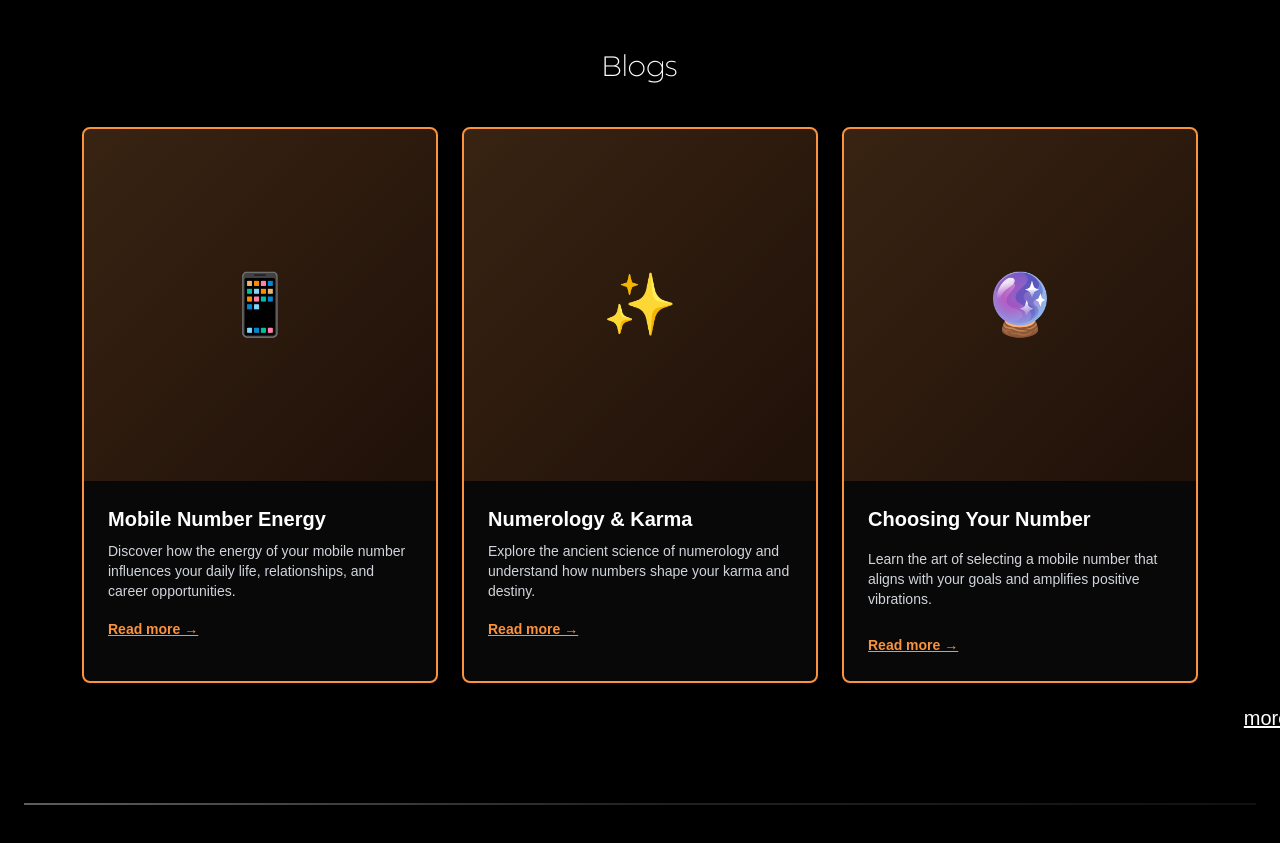
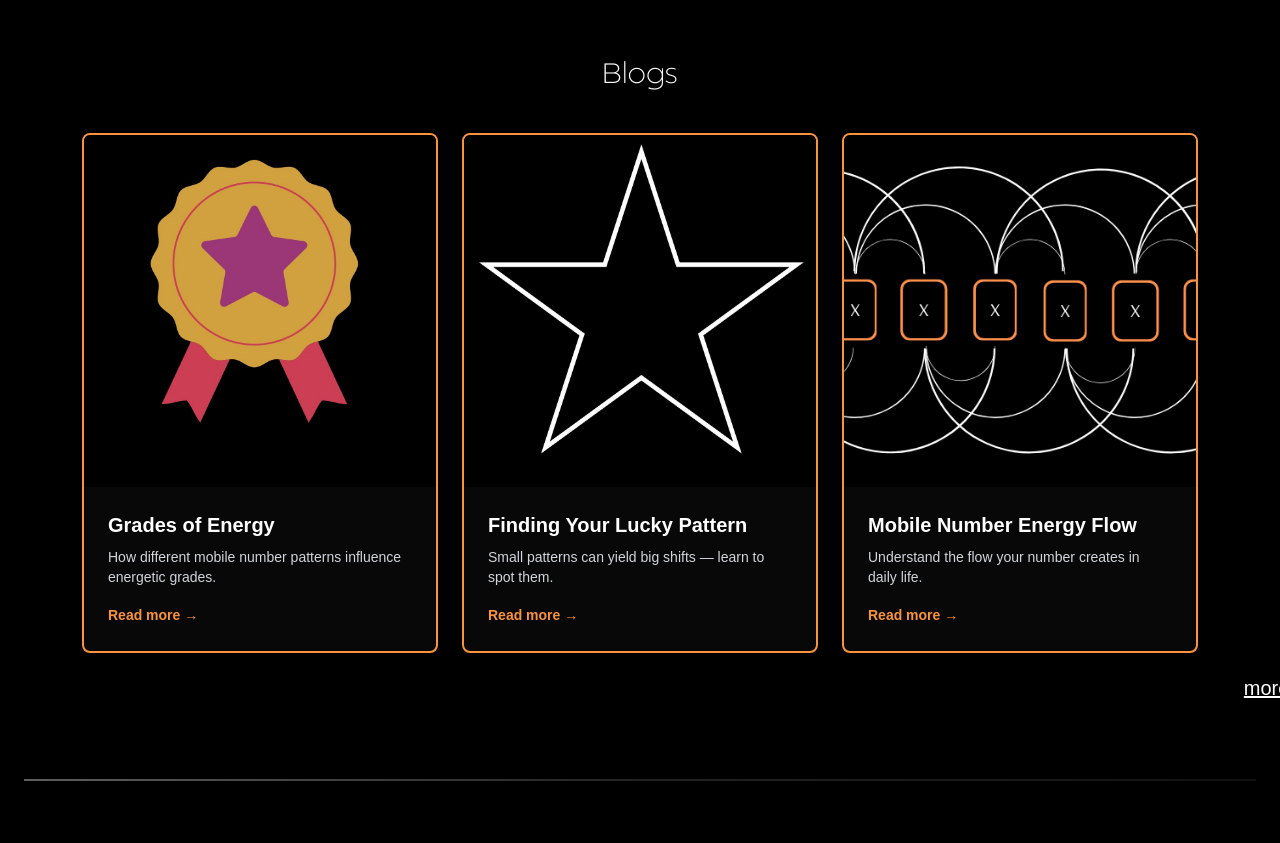
Before and after one commit to tanuj0111/this-project, a React (Create React App) app: page / in a window 1280 px wide. Shown: the part 4680-5523 px from the top of the page. Built offline with nearby package versions, Linux system fonts and the light colour scheme.

Commit message:
Add per-item Read more/less toggle for blog section

```diff
--- a/src/PersonalizedReport.css
+++ b/src/PersonalizedReport.css
@@ -153,19 +153,19 @@
   max-width: 800px;
   border: 4px solid #ff8a2b;
   border-radius: 20px;
-  padding: 50px 60px 40px;
+  padding: 35px 45px 30px;
   background: transparent;
   position: relative;
 }
 
 .ck-form-inner {
-  margin-bottom: 40px;
+  margin-bottom: 25px;
 }
 
 .ck-form-heading {
   font-size: 28px;
   font-weight: 400;
-  margin-bottom: 30px;
+  margin-bottom: 20px;
   color: #ffffff;
 }
 
@@ -173,15 +173,14 @@
 
 /* FIELD BLOCKS */
 .ck-field-block {
-  margin-bottom: 24px;
+  margin-bottom: 16px;
 }
 
 .ck-label {
   font-size: 18px;
-  font-weight: 400;
-  margin-bottom: 10px;
+  font-weight: 500;
+  margin-bottom: 8px;
   color: #ffffff;
-  display: block;
 }
 
 .ck-label-right {
@@ -271,7 +270,8 @@
   display: flex;
   gap: 16px;
   align-items: center;
-  flex-wrap: wrap;
+  flex-direction: row;
+  flex-wrap: nowrap;
 }
 
 .ck-btn-row-horizontal {
@@ -279,6 +279,16 @@
 }
 
 .ck-btn-row-horizontal .ck-pill {
+  flex: 1;
+  min-width: 0;
+}
+
+.ck-btn-row .ck-pill {
+  flex: 1;
+  min-width: 0;
+}
+
+.ck-btn-row .ck-input {
   flex: 1;
   min-width: 0;
 }
@@ -318,8 +328,8 @@
 
 /* PARALLEL/PREVIOUS NUMBER BLOCKS */
 .ck-parallel-block {
-  margin-bottom: 30px;
-  padding-bottom: 20px;
+  margin-bottom: 20px;
+  padding-bottom: 16px;
   border-bottom: 1px solid #2a2a2a;
 }
 
@@ -331,7 +341,7 @@
   display: flex;
   justify-content: space-between;
   align-items: center;
-  margin-bottom: 16px;
+  margin-bottom: 12px;
 }
 
 .ck-parallel-header-actions {
@@ -377,11 +387,11 @@
 }
 
 .ck-add-btn-wrap {
-  margin-top: 20px;
-  margin-bottom: 20px;
+  margin-top: 16px;
+  margin-bottom: 16px;
   display: flex;
   align-items: center;
-  gap: 20px;
+  gap: 16px;
 }
 
 .ck-add-btn {
@@ -412,8 +422,8 @@
 .ck-step-nav {
   display: flex;
   justify-content: space-between;
-  margin-top: 30px;
-  padding-top: 20px;
+  margin-top: 20px;
+  padding-top: 16px;
 }
 
 .single-step-nav {
@@ -441,9 +451,10 @@
 /* FORM FOOTER */
 .ck-form-footer {
   display: flex;
+  flex-direction: row;
   align-items: stretch;
   justify-content: center;
-  margin-top: 40px;
+  margin-top: 25px;
   width: 100%;
   max-width: 600px;
   margin-left: auto;
@@ -488,7 +499,7 @@
 }
 
 .ck-delivery-text {
-  margin-top: 30px;
+  margin-top: 20px;
   text-align: center;
   font-size: 16px;
   line-height: 1.6;
@@ -499,29 +510,29 @@
 
 /* FAQ SECTION */
 .ck-faq-section {
-  padding: 60px 40px 80px;
+  padding: 40px 40px 60px;
   text-align: center;
 }
 
 .ck-faq-title {
   font-size: 36px;
   font-weight: 400;
-  margin-bottom: 50px;
+  margin-bottom: 30px;
   color: #ffffff;
 }
 
 .ck-faq-list {
   max-width: 1000px;
-  margin: 0 auto 50px;
+  margin: 0 auto 30px;
   display: flex;
   flex-direction: column;
-  gap: 20px;
+  gap: 12px;
 }
 
 .ck-faq-item {
   border-radius: 12px;
   border: 3px solid #3a3a3a;
-  padding: 24px 30px;
+  padding: 18px 24px;
   font-size: 20px;
   text-align: center;
   cursor: pointer;
@@ -529,7 +540,7 @@
   background: transparent;
   color: #ffffff;
   position: relative;
-  min-height: 70px;
+  min-height: 60px;
   display: flex;
   align-items: center;
   justify-content: center;
@@ -541,11 +552,11 @@
 
 .ck-faq-item-active {
   border-color: #ff8a2b;
-  min-height: 200px;
+  min-height: 180px;
   align-items: flex-start;
   flex-direction: column;
   text-align: left;
-  padding: 30px;
+  padding: 24px;
 }
 
 .ck-faq-item-active .faq-question {
@@ -687,9 +698,10 @@
   }
 
   .ck-btn-row {
-    flex-direction: column;
+    flex-direction: row !important;
     align-items: stretch;
-    gap: 12px;
+    gap: 8px;
+    flex-wrap: nowrap;
   }
 
   .ck-btn-row-horizontal {
@@ -704,15 +716,28 @@
     font-size: 15px;
   }
 
+  .ck-btn-row .ck-pill {
+    flex: 1;
+    min-width: 0;
+    padding: 12px 10px;
+    font-size: 15px;
+  }
+
+  .ck-btn-row .ck-input {
+    flex: 1;
+    min-width: 0;
+    font-size: 15px;
+    padding: 12px 10px;
+  }
+
   .ck-pill {
-    width: 100%;
     text-align: center;
   }
 
   .age-input,
   .month-input,
   .year-input {
-    max-width: 100%;
+    max-width: none;
   }
 
   .ck-inline-inputs {
@@ -772,23 +797,23 @@
   }
 
   .ck-form-footer {
-    flex-direction: column;
+    flex-direction: row !important;
     margin-top: 30px;
     max-width: 100%;
   }
 
   .ck-price-pill {
-    border-radius: 12px 12px 0 0;
-    border-right: 3px solid #ff8a2b;
-    border-bottom: none;
+    border-radius: 12px 0 0 12px;
+    border-right: none;
+    border-bottom: 3px solid #ff8a2b;
     font-size: 16px;
     padding: 14px 20px;
   }
 
   .ck-proceed-btn {
-    border-radius: 0 0 12px 12px;
-    border-left: 3px solid #ff8a2b;
-    border-top: none;
+    border-radius: 0 12px 12px 0;
+    border-left: none;
+    border-top: 3px solid #ff8a2b;
     font-size: 16px;
     padding: 14px 20px;
   }
@@ -852,6 +877,20 @@
   }
 
   .ck-btn-row-horizontal .ck-pill {
+    padding: 10px 8px;
+    font-size: 14px;
+  }
+
+  .ck-btn-row {
+    gap: 6px;
+  }
+
+  .ck-btn-row .ck-pill {
+    padding: 10px 8px;
+    font-size: 14px;
+  }
+
+  .ck-btn-row .ck-input {
     padding: 10px 8px;
     font-size: 14px;
   }
--- a/src/landingPage.jsx
+++ b/src/landingPage.jsx
@@ -1138,6 +1138,32 @@ export default function ConsciousKarmaSections() {
   const [showForm, setShowForm] = useState(false);
   const [prefillIsd, setPrefillIsd] = useState("+91");
   const [prefillMobile, setPrefillMobile] = useState("");
+  const [expandedBlog, setExpandedBlog] = useState(null);
+
+  // --- BLOG ITEMS (local demo data) ---
+  const blogItems = [
+    {
+      img: gradeImg,
+      title: "Grades of Energy",
+      excerpt: "How different mobile number patterns influence energetic grades.",
+      content:
+        "Numbers carry vibrations. In this post we explore how digits combine to form energy grades, what to look for in your number, and simple practices to harmonize your communication frequency.",
+    },
+    {
+      img: blankStarImg,
+      title: "Finding Your Lucky Pattern",
+      excerpt: "Small patterns can yield big shifts — learn to spot them.",
+      content:
+        "Lucky patterns are often subtle. We'll walk through examples, how to test patterns against real life events, and a practical checklist to identify patterns that work for you.",
+    },
+    {
+      img: mobileEnergyFlow,
+      title: "Mobile Number Energy Flow",
+      excerpt: "Understand the flow your number creates in daily life.",
+      content:
+        "Your mobile number is a channel. This article dissects how call/message behaviour, number cycles, and timing shape the energy flow around you — and what to do if the flow feels blocked.",
+    },
+  ];
 
   // ESC & scroll lock when overlay is open
   useEffect(() => {
@@ -1482,55 +1508,49 @@ export default function ConsciousKarmaSections() {
             Blogs
           </h2>
 
-          {/* 🔹 Blog Cards */}
+          {/* 🔹 Blog Cards (mapped with inline Read more) */}
           <div className="grid grid-cols-1 sm:grid-cols-2 lg:grid-cols-3 gap-6 sm:gap-7 md:gap-8 lg:gap-[24px] justify-items-center max-w-[1200px] mx-auto">
-            {/* Blog 1 */}
-            <div className="w-full max-w-[400px] border-2 border-orange-400 rounded-lg overflow-hidden bg-[rgba(255,255,255,0.03)] hover:bg-[rgba(255,255,255,0.06)] transition-all">
-              <div className="aspect-square bg-gradient-to-br from-orange-400/20 to-orange-600/10 flex items-center justify-center">
-                <div className="text-5xl sm:text-6xl">📱</div>
+            {blogItems.map((b, i) => (
+              <div
+                key={i}
+                className="w-full max-w-[400px] border-2 border-orange-400 rounded-lg overflow-hidden bg-[rgba(255,255,255,0.03)] hover:bg-[rgba(255,255,255,0.06)] transition-all"
+              >
+                <div className="aspect-square bg-gradient-to-br from-orange-400/20 to-orange-600/10 flex items-center justify-center">
+                  {b.img ? (
+                    <img src={b.img} alt={b.title} className="w-full h-full object-cover" />
+                  ) : (
+                    <div className="text-5xl sm:text-6xl">✦</div>
+                  )}
+                </div>
+                <div className="p-4 sm:p-5 md:p-6 text-left">
+                  <h3 className="text-lg sm:text-xl font-semibold mb-2 sm:mb-3 text-white">{b.title}</h3>
+                  <p className="text-gray-300 text-sm mb-3 sm:mb-4">{b.excerpt}</p>
+
+                  {expandedBlog === i ? (
+                    <div className="mt-2 text-sm text-gray-200">
+                      <p className="mb-3">{b.content}</p>
+                      <button
+                        className="btn text-sm px-3 py-2"
+                        onClick={() => setExpandedBlog(null)}
+                        aria-expanded={true}
+                      >
+                        Read less
+                      </button>
+                    </div>
+                  ) : (
+                    <div className="mt-2">
+                      <button
+                        className="text-orange-400 font-semibold text-sm hover:text-orange-300"
+                        onClick={() => setExpandedBlog(i)}
+                        aria-expanded={false}
+                      >
+                        Read more →
+                      </button>
+                    </div>
+                  )}
+                </div>
               </div>
-              <div className="p-4 sm:p-5 md:p-6 text-left">
-                <h3 className="text-lg sm:text-xl font-semibold mb-2 sm:mb-3 text-white">Mobile Number Energy</h3>
-                <p className="text-gray-300 text-sm mb-3 sm:mb-4">
-                  Discover how the energy of your mobile number influences your daily life, relationships, and career opportunities.
-                </p>
-                <a href="/blog/mobile-energy" className="text-orange-400 font-semibold text-sm hover:text-orange-300">
-                  Read more →
-                </a>
-              </div>
-            </div>
-
-            {/* Blog 2 */}
-            <div className="w-full max-w-[400px] border-2 border-orange-400 rounded-lg overflow-hidden bg-[rgba(255,255,255,0.03)] hover:bg-[rgba(255,255,255,0.06)] transition-all">
-              <div className="aspect-square bg-gradient-to-br from-orange-400/20 to-orange-600/10 flex items-center justify-center">
-                <div className="text-5xl sm:text-6xl">✨</div>
-              </div>
-              <div className="p-4 sm:p-5 md:p-6 text-left">
-                <h3 className="text-lg sm:text-xl font-semibold mb-2 sm:mb-3 text-white">Numerology & Karma</h3>
-                <p className="text-gray-300 text-sm mb-3 sm:mb-4">
-                  Explore the ancient science of numerology and understand how numbers shape your karma and destiny.
-                </p>
-                <a href="/blog/numerology-karma" className="text-orange-400 font-semibold text-sm hover:text-orange-300">
-                  Read more →
-                </a>
-              </div>
-            </div>
-
-            {/* Blog 3 */}
-            <div className="w-full max-w-[400px] border-2 border-orange-400 rounded-lg overflow-hidden bg-[rgba(255,255,255,0.03)] hover:bg-[rgba(255,255,255,0.06)] transition-all sm:col-span-2 lg:col-span-1">
-              <div className="aspect-square bg-gradient-to-br from-orange-400/20 to-orange-600/10 flex items-center justify-center">
-                <div className="text-6xl">🔮</div>
-              </div>
-              <div className="p-6 text-left">
-                <h3 className="text-xl font-semibold mb-3 text-white">Choosing Your Number</h3>
-                <p className="text-gray-300 text-sm mb-4">
-                  Learn the art of selecting a mobile number that aligns with your goals and amplifies positive vibrations.
-                </p>
-                <a href="/blog/choosing-number" className="text-orange-400 font-semibold text-sm hover:text-orange-300">
-                  Read more →
-                </a>
-              </div>
-            </div>
+            ))}
           </div>
 
           {/* 🔹 Bottom “more >>>” */}
```
